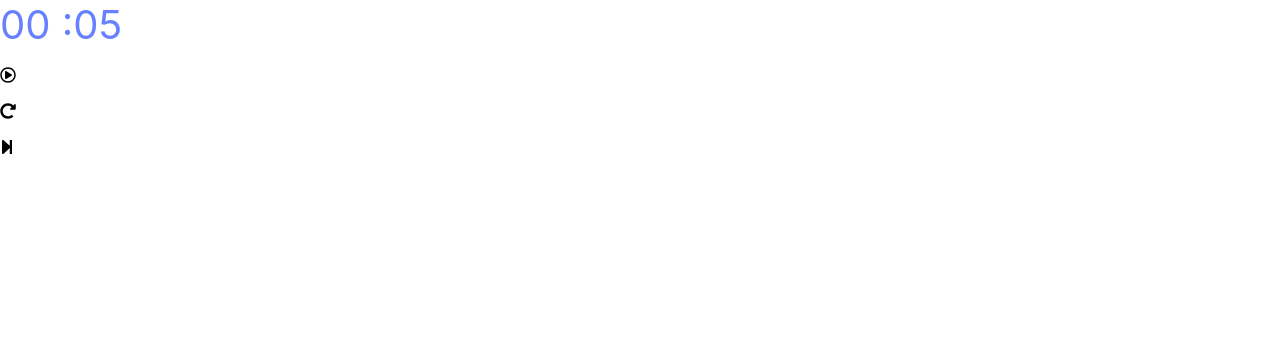
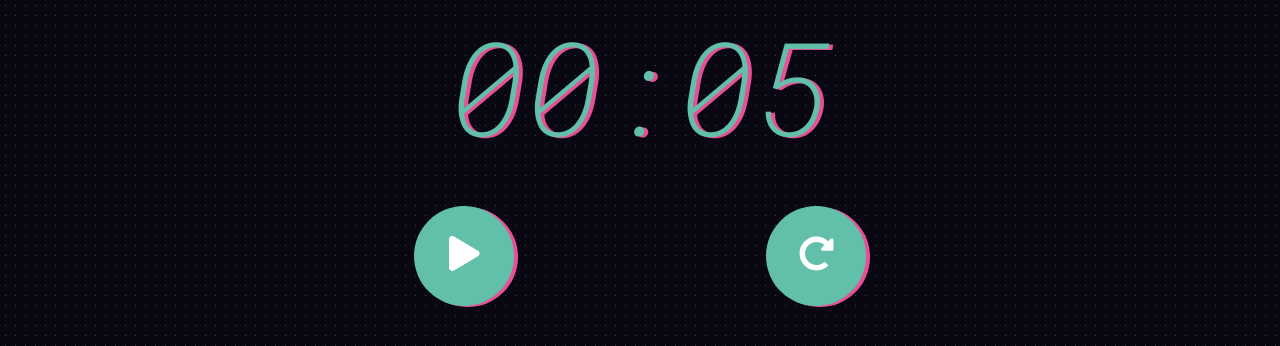
Before and after one commit to orange-rody/Pomodoro-Timer, a React (Create React App) app: page / in a window 1280 px wide. Shown: the top 346 px of the page. Built offline with nearby package versions, Linux system fonts and the light colour scheme.

Commit message:
#6 clockBoardの位置調整と背景をレイアウトしました。

```diff
--- a/src/App.js
+++ b/src/App.js
@@ -20,7 +20,15 @@ class App extends Component {
 
   render(){
     return(
-      <div>
+      <div id="wrap">
+      <style jsx>{`
+        #wrap{
+          background-image: radial-gradient(hsla(166,43%,57%,40%) 10%,rgba(255,255,255,0) 10%);
+          background-size: 10px 10px;
+          width: 100%;
+          height: 100%;
+        }
+      `}</style>
         <Timer totalTime={this.state.totalTime} focusTime={this.state.focusTime} breakTime={this.state.breakTime} longBreak={this.state.longBreak}/>
       </div>
     );
--- a/src/Timer.js
+++ b/src/Timer.js
@@ -1,14 +1,12 @@
 import React,{Component} from 'react';
 import TimerButton from './TimerButton';
-import ForwardButton from './ForwardButton';
 
 export default class Timer extends Component{
   constructor(props){
     super(props);
     this.state={
       remainTime:props.totalTime,
-      clockBoard:`${('0'+String(Math.floor(props.totalTime/60))).slice(-2)}
-                   :${('0'+ String(props.totalTime % 60)).slice(-2)}`,
+      clockBoard:`${('0'+String(Math.floor(props.totalTime/60))).slice(-2)}:${('0'+ String(props.totalTime % 60)).slice(-2)}`,
       startFlag:true,
       complete:false,
       cycle:1
@@ -24,8 +22,7 @@ export default class Timer extends Component{
 
   //clockBoard(時計の表示)を更新するメソッド
   clockBoard(){
-    return `${(0+String(Math.floor(this.state.remainTime/60))).slice(-2)}
-            :${(0+String(this.state.remainTime%60).slice(-2))}`;
+    return `${(0+String(Math.floor(this.state.remainTime/60))).slice(-2)}:${(0+String(this.state.remainTime%60).slice(-2))}`;
   }
 
   handleTimer(){
@@ -50,38 +47,28 @@ export default class Timer extends Component{
     const cycle = this.state.cycle;
     switch(cycle){
       case 1:
+      case 3:
         this.setState({
           remainTime: this.props.breakTime,
-          clockBoard:`${('0'+String(Math.floor(this.props.breakTime/60))).slice(-2)}
-                 :${('0'+ String(this.props.breakTime % 60)).slice(-2)}`
+          clockBoard:`${('0'+String(Math.floor(this.props.breakTime/60))).slice(-2)}:${('0'+ String(this.props.breakTime % 60)).slice(-2)}`
         });
         break;
       case 2:
         this.setState({
           remainTime: this.props.focusTime,
-          clockBoard:`${('0'+String(Math.floor(this.props.focusTime/60))).slice(-2)}
-                  :${('0'+ String(this.props.focusTime % 60)).slice(-2)}`
-        });
-        break;
-      case 3:
-        this.setState({
-          remainTime: this.props.breakTime,
-          clockBoard:`${('0'+String(Math.floor(this.props.breakTime/60))).slice(-2)}
-                 :${('0'+ String(this.props.breakTime % 60)).slice(-2)}`
+          clockBoard:`${('0'+String(Math.floor(this.props.focusTime/60))).slice(-2)}:${('0'+ String(this.props.focusTime % 60)).slice(-2)}`
         });
         break;
       case 4:
         this.setState({
           remainTime: this.props.focusTime,
-          clockBoard:`${('0'+String(Math.floor(this.props.focusTime/60))).slice(-2)}
-                  :${('0'+ String(this.props.focusTime % 60)).slice(-2)}`
+          clockBoard:`${('0'+String(Math.floor(this.props.focusTime/60))).slice(-2)}:${('0'+ String(this.props.focusTime % 60)).slice(-2)}`
         });
         break;
       case 5:
         this.setState({
           remainTime: this.props.longBreak,
-          clockBoard:`${('0'+String(Math.floor(this.props.longBreak/60))).slice(-2)}
-          :${('0'+ String(this.props.longBreak % 60)).slice(-2)}`,
+          clockBoard:`${('0'+String(Math.floor(this.props.longBreak/60))).slice(-2)}:${('0'+ String(this.props.longBreak % 60)).slice(-2)}`,
           cycle:1
         });
         break;
@@ -124,8 +111,7 @@ export default class Timer extends Component{
     this.TimerButtonRef.current.pushReset();
     this.setState({
       remainTime:this.props.totalTime,
-      clockBoard:`${('0'+String(Math.floor(this.props.totalTime/60))).slice(-2)}
-                  :${('0'+ String(this.props.totalTime % 60)).slice(-2)}`,
+      clockBoard:`${('0'+String(Math.floor(this.props.totalTime/60))).slice(-2)}:${('0'+ String(this.props.totalTime % 60)).slice(-2)}`,
       startFlag:true
     });
     clearInterval(this.timerId);
@@ -134,18 +120,30 @@ export default class Timer extends Component{
   render(){
     return(
       <div>
+      <style jsx>{`
+        div{
+          width: 100%;
+          display:flex;
+          justify-content: center;
+          flex-direction:column;
+        }
+      `}</style>
         <div id='clockBoard'>
         <style jsx>{`
           #clockBoard{
+            font-family: 'Roboto Mono', monospace;
             display: block;
-            font-size:40px;
-            color: hsl(230,100%,70%);
+            font-size:130px;
+            text-align: center;
           }
         `}</style>
           {this.state.clockBoard}
         </div>
-        <TimerButton handleTimer={this.handleTimer} resetTimer={this.resetTimer} ref={this.TimerButtonRef} />
-        <ForwardButton/>
+        <div id='timerButton'>
+        <style jsx>{`
+        `}</style>
+          <TimerButton id='timerButton' handleTimer={this.handleTimer} resetTimer={this.resetTimer} ref={this.TimerButtonRef}/>
+        </div>
       </div>
     )
   }
--- a/src/TimerButton.js
+++ b/src/TimerButton.js
@@ -1,7 +1,7 @@
 import React,{Component} from 'react';
 import {FontAwesomeIcon} from '@fortawesome/react-fontawesome';
-import {faPlayCircle} from '@fortawesome/free-regular-svg-icons';
-import {faPauseCircle} from '@fortawesome/free-regular-svg-icons';
+import {faPlay} from '@fortawesome/free-solid-svg-icons';
+import {faPause} from '@fortawesome/free-solid-svg-icons';
 import {faRedoAlt} from '@fortawesome/free-solid-svg-icons';
 
 export default class TimerButton extends Component{
@@ -9,7 +9,7 @@ export default class TimerButton extends Component{
     super(props);
     this.state={
       startButton:true,
-      startIcon: <FontAwesomeIcon icon={faPlayCircle}/>,
+      startIcon: <FontAwesomeIcon icon={faPlay}/>,
       resetIcon: <FontAwesomeIcon icon={faRedoAlt}/>
     }
     this.pushStart=this.pushStart.bind(this);
@@ -24,26 +24,70 @@ export default class TimerButton extends Component{
     this.state.startButton===true?
     this.setState({
       startButton:false,
-      startIcon:<FontAwesomeIcon icon={faPauseCircle} />
+      startIcon:<FontAwesomeIcon icon={faPause} />
     })
     :this.setState({
       startButton:true,
-      startIcon:<FontAwesomeIcon icon={faPlayCircle} />
+      startIcon:<FontAwesomeIcon icon={faPlay} />
     })
   }
 
   pushReset=()=>{
     this.setState({
       startButton:true,
-      startIcon:<FontAwesomeIcon icon={faPlayCircle} />
+      startIcon:<FontAwesomeIcon icon={faPlay} />
     })
   }
 
   render(){
     return(
-      <div>
-        <p id="startButton" onClick={this.props.handleTimer} >{this.state.startIcon}</p>
-        <p id="resetButton" onClick={this.props.resetTimer} >{this.state.resetIcon}</p>
+      <div id="buttonWrap">
+      <style jsx>{`
+        #buttonWrap{
+          display: flex;
+          flex-flow: row;
+          justify-content: space-around;
+          width: 55%;
+          margin: 0 auto;
+        }
+      `}</style>
+        <p id="startButton" onClick={this.props.handleTimer} >{this.state.startIcon}
+        <style jsx>{`
+          #startButton{
+            width: 100px;
+            font-size: 35px;
+            line-height: 100px;
+            text-align: center;
+            border-radius: 100%;
+            color: #fff;
+            background-color: hsl(166,43%,57%);
+            box-shadow: 4px 1px hsl(332,76%,61%);
+            transition: all 0.1s linear;
+          }
+          #startButton:active{
+            background-color: hsl(166,43%,80%);
+          }
+        `}</style>
+        </p>
+        <p id="resetButton" onClick={this.props.resetTimer} >
+        <style jsx>{`
+          #resetButton{
+            width: 100px;
+            font-size: 35px;
+            line-height: 100px;
+            text-align: center;
+            border-radius: 100%;
+            color: #fff;
+            background-color: hsl(166,43%,57%);
+            box-shadow: 4px 1px hsl(332,76%,61%);
+            transition: all 0.1s linear;
+          }
+          #resetButton:active{
+            background-color: hsl(166,43%,80%);
+
+          }
+        `}</style>
+          {this.state.resetIcon}</p>
       </div>
     );
   }
--- a/src/index.css
+++ b/src/index.css
@@ -1,13 +1,15 @@
-body {
+@import url('https://fonts.googleapis.com/css2?family=Roboto+Mono:ital,wght@1,200&display=swap');
+
+body{
   margin: 0;
-  font-family: -apple-system, BlinkMacSystemFont, 'Segoe UI', 'Roboto', 'Oxygen',
-    'Ubuntu', 'Cantarell', 'Fira Sans', 'Droid Sans', 'Helvetica Neue',
-    sans-serif;
-  -webkit-font-smoothing: antialiased;
-  -moz-osx-font-smoothing: grayscale;
+  background-color: hsl(247,38%,5%);
+  color:  hsl(166,43%,57%);
+  text-shadow: 4px 1px hsl(332,76%,61%);
+  width: 100vw;
+  height: 100vh;
 }
 
-code {
-  font-family: source-code-pro, Menlo, Monaco, Consolas, 'Courier New',
-    monospace;
+#root{
+  width: 100%;
+  height: 100%;
 }
```
